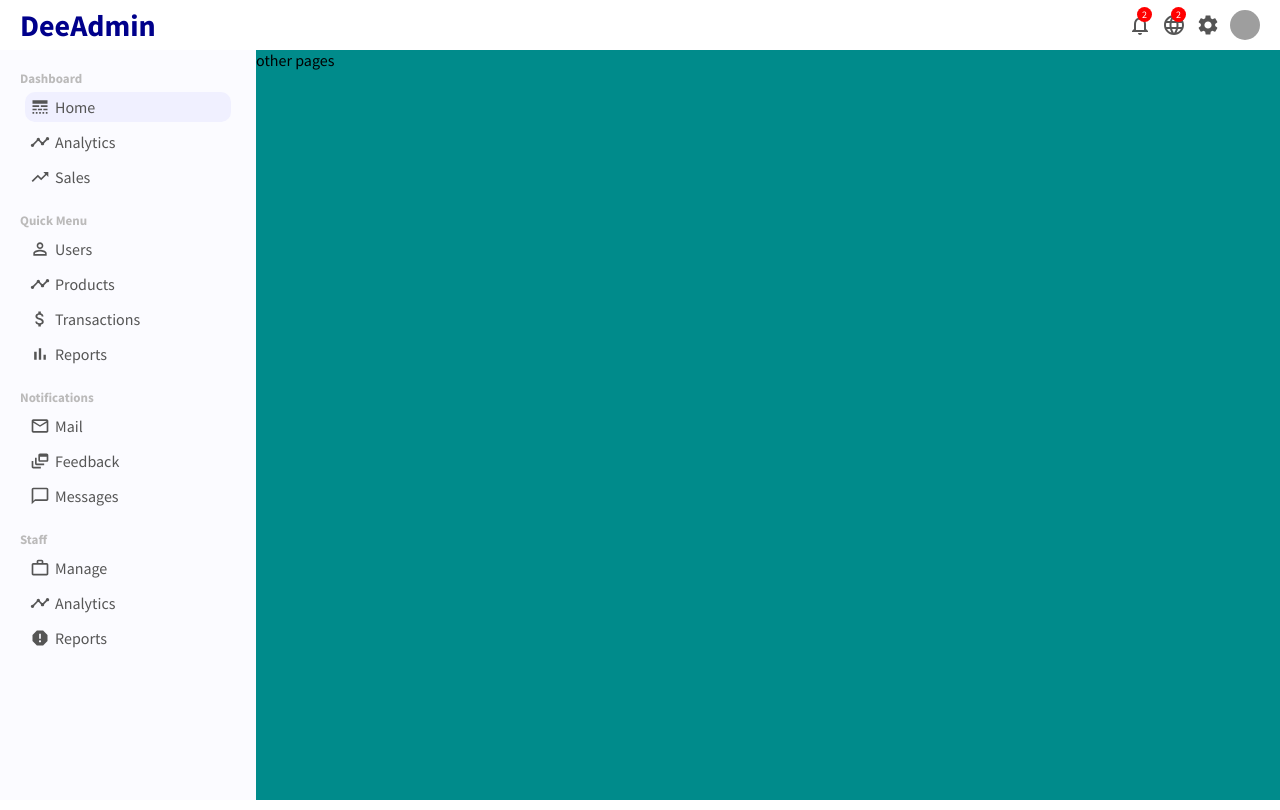
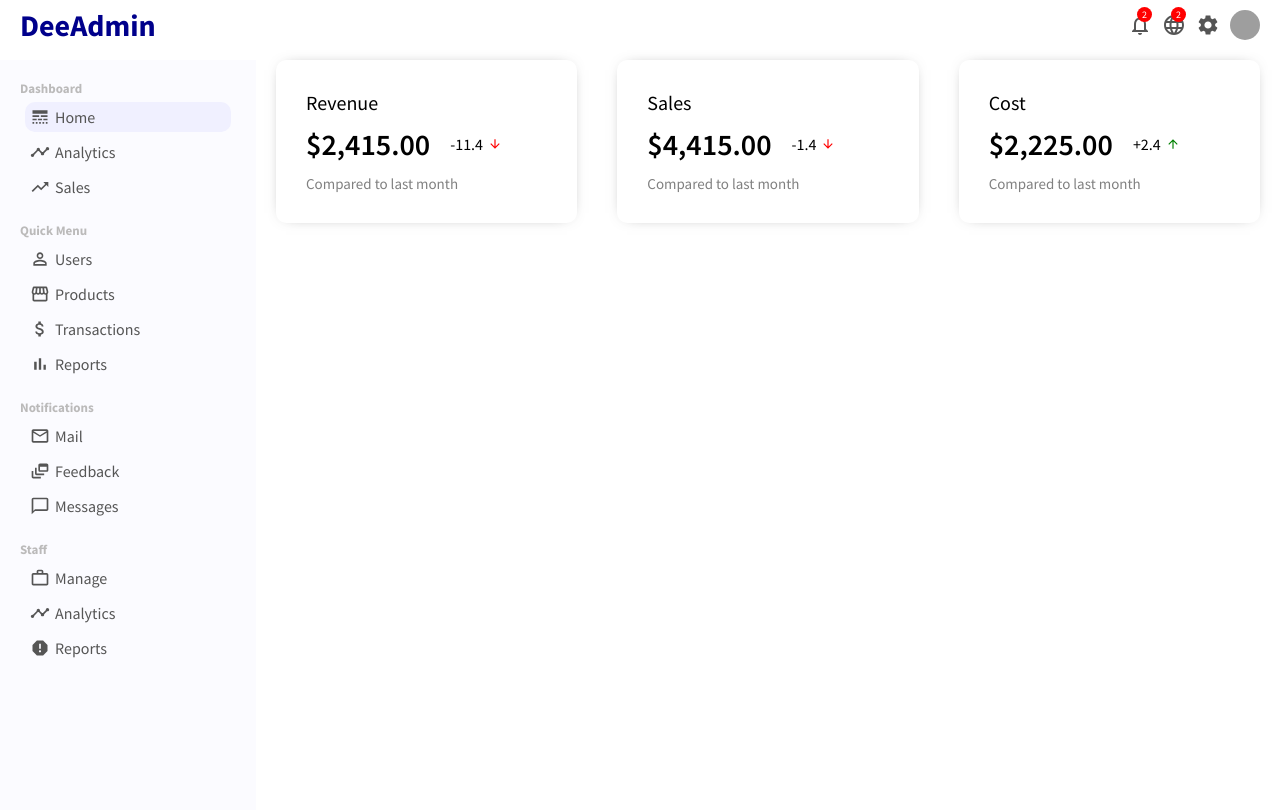
Before and after one commit to Manuelkpatsu/react-admin-dashboard, a React (Create React App) app: page / in a window 1280 px wide. Built offline with nearby package versions, Linux system fonts and the light colour scheme; grey boxes are pictures that could not be loaded.

Commit message:
Add featuredInfo component and home page

```diff
--- a/src/App.jsx
+++ b/src/App.jsx
@@ -1,6 +1,7 @@
 import Sidebar from "./components/sidebar/Sidebar"
 import Topbar from "./components/topbar/Topbar"
 import './app.css'
+import Home from "./pages/home/Home"
 
 const App = () => {
   return (
@@ -8,7 +9,7 @@
       <Topbar />
       <div className="container">
         <Sidebar />
-        <div className="others">other pages</div>
+        <Home />
       </div>
     </div>
   );
--- a/src/app.css
+++ b/src/app.css
@@ -1,8 +1,9 @@
 .container {
     display: flex;
+    margin-top: 10px;
 }
 
-.others {
-    flex: 4;
-    background-color: darkcyan;
+.link{
+    text-decoration: none;
+    color: inherit;
 }
--- /dev/null
+++ b/src/components/featuredInfo/FeaturedInfo.jsx
@@ -0,0 +1,41 @@
+import { ArrowDownward, ArrowUpward } from '@material-ui/icons'
+import './featuredInfo.css'
+
+const FeaturedInfo = () => {
+    return (
+        <div className="featured">
+            <div className="featuredItem">
+                <span className="featuredTitle">Revenue</span>
+                <div className="featuredMoneyContainer">
+                    <span className="featuredMoney">$2,415.00</span>
+                    <span className="featuredMoneyRate">
+                        -11.4 <ArrowDownward className="featuredIcon negative" />
+                    </span>
+                </div>
+                <span className="featuredSub">Compared to last month</span>
+            </div>
+            <div className="featuredItem">
+                <span className="featuredTitle">Sales</span>
+                <div className="featuredMoneyContainer">
+                    <span className="featuredMoney">$4,415.00</span>
+                    <span className="featuredMoneyRate">
+                        -1.4 <ArrowDownward className="featuredIcon negative" />
+                    </span>
+                </div>
+                <span className="featuredSub">Compared to last month</span>
+            </div>
+            <div className="featuredItem">
+                <span className="featuredTitle">Cost</span>
+                <div className="featuredMoneyContainer">
+                    <span className="featuredMoney">$2,225.00</span>
+                    <span className="featuredMoneyRate">
+                        +2.4 <ArrowUpward className="featuredIcon" />
+                    </span>
+                </div>
+                <span className="featuredSub">Compared to last month</span>
+            </div>
+        </div>
+    )
+}
+
+export default FeaturedInfo
--- /dev/null
+++ b/src/components/featuredInfo/featuredInfo.css
@@ -0,0 +1,51 @@
+.featured {
+    width: 100%;
+    display: flex;
+    justify-content: space-between;
+}
+
+.featuredItem {
+    flex: 1;
+    margin: 0px 20px;
+    padding: 30px;
+    border-radius: 10px;
+    cursor: pointer;
+    -webkit-box-shadow: 0px 0px 15px -10px rgba(0, 0, 0, 0.75);
+    box-shadow: 0px 0px 15px -10px rgba(0, 0, 0, 0.75);
+}
+
+.featuredTitle {
+    font-size: 20px;
+}
+
+.featuredMoneyContainer {
+    margin: 10px 0px;
+    display: flex;
+    align-items: center;
+}
+
+.featuredMoney {
+    font-size: 30px;
+    font-weight: 600;
+}
+
+.featuredMoneyRate {
+    display: flex;
+    align-items: center;
+    margin-left: 20px;
+}
+
+.featuredIcon {
+    font-size: 14px !important;
+    margin-left: 5px;
+    color: green;
+}
+
+.featuredIcon.negative {
+    color: red;
+}
+
+.featuredSub {
+    font-size: 15px;
+    color: gray;
+}
--- a/src/components/sidebar/Sidebar.jsx
+++ b/src/components/sidebar/Sidebar.jsx
@@ -7,6 +7,7 @@
     MailOutline,
     PermIdentity,
     Report,
+    Storefront,
     Timeline,
     TrendingUp,
     WorkOutline
@@ -42,7 +43,7 @@
                             Users
                         </li>
                         <li className="sidebarListItem">
-                            <Timeline className="sidebarIcon" />
+                            <Storefront className="sidebarIcon" />
                             Products
                         </li>
                         <li className="sidebarListItem">
--- /dev/null
+++ b/src/pages/home/Home.jsx
@@ -0,0 +1,12 @@
+import FeaturedInfo from '../../components/featuredInfo/FeaturedInfo'
+import './home.css'
+
+const Home = () => {
+    return (
+        <div className="home">
+            <FeaturedInfo />
+        </div>
+    )
+}
+
+export default Home
--- /dev/null
+++ b/src/pages/home/home.css
@@ -0,0 +1,3 @@
+.home {
+    flex: 4;
+}
```
